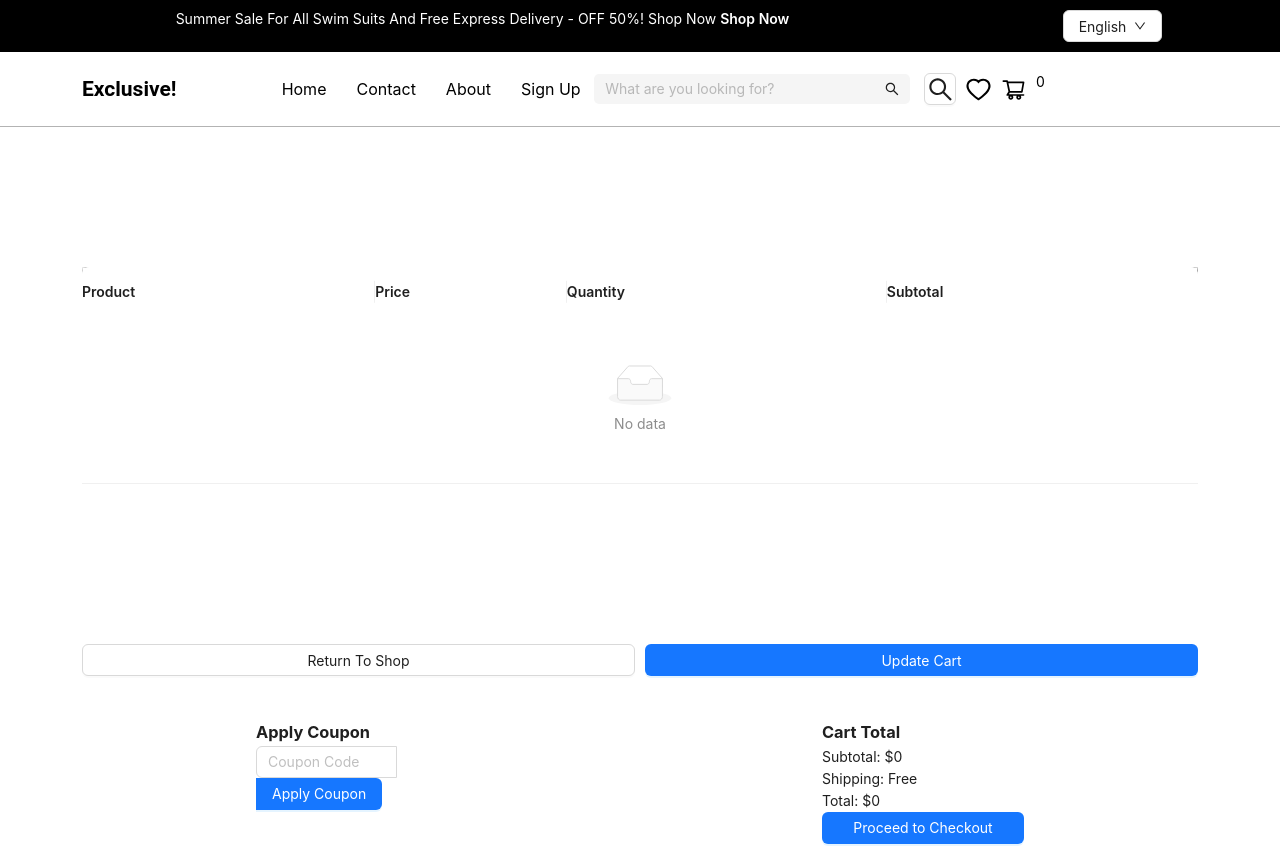
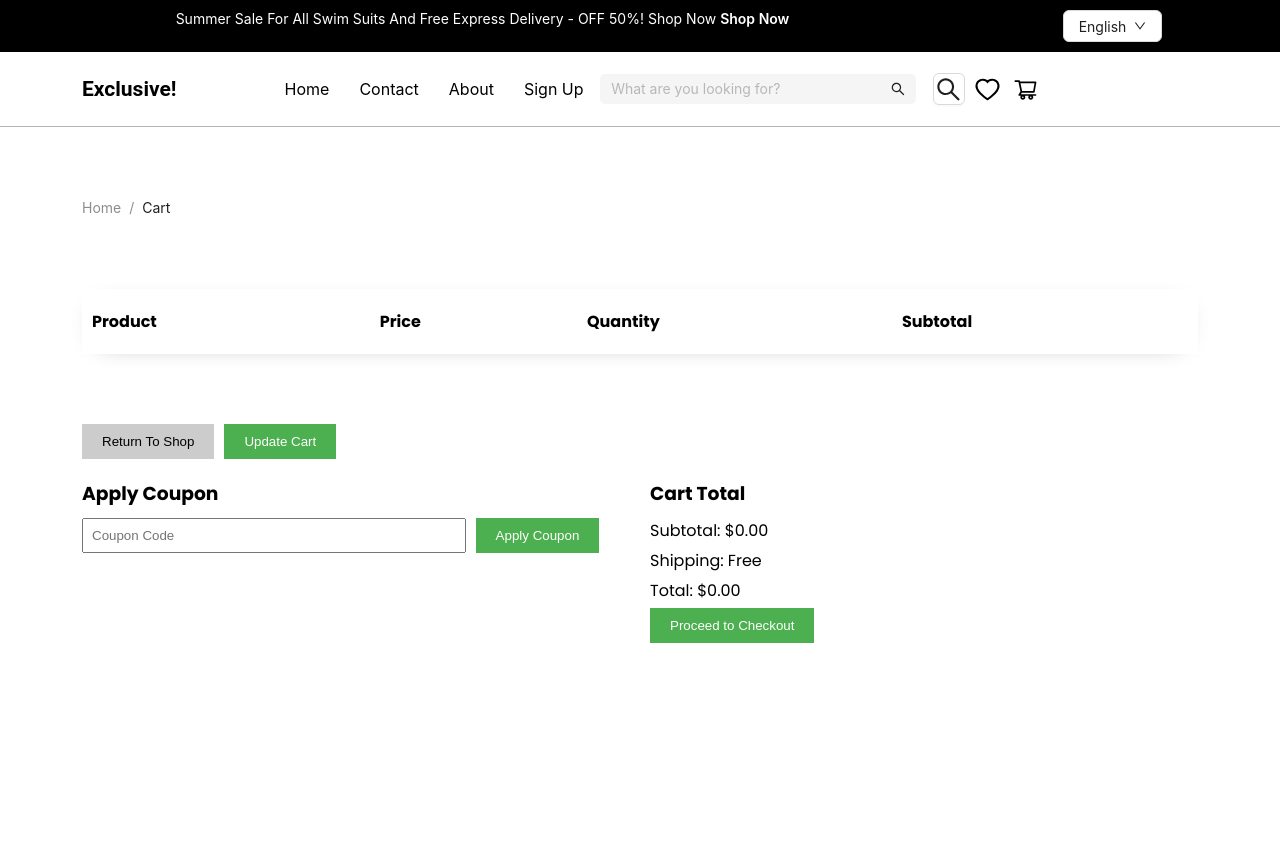
Before and after one commit to jhanzaib593/Exclusive-Store, a React (Create React App) app: page /cart in a window 1280 px wide. After the commit the page ends 800 px from the top, so only its background shows below. Built offline with nearby package versions, Linux system fonts and the light colour scheme.

Commit message:
cart style

```diff
--- a/src/components/cart/index.css
+++ b/src/components/cart/index.css
@@ -1,31 +1,94 @@
+/* Container */
+/* Cart Table */
 .cart-table {
-    padding: 10em 0;
+    width: 100%;
+        border-collapse: collapse;
+        margin-bottom: 20px;
+    }
+
+    .cart-table th,
+    .cart-table td {
+        padding: 10px;
+        text-align: left;
+    }
+
+    .cart-table tr {
+        box-shadow: 0 4px 27px -18px gray;
+        }
+
+        .cart-table th {
+            background-color: white;
+        }
+
+        .cart-table img {
+            width: 50px;
+            margin-right: 10px;
+        }
+
+        /* Actions */
+        .actions {
+            display: flex;
+            gap: 10px;
+            margin-top: 20px;
+        }
+
+        .default-btn,
+        .primary-btn {
+            padding: 10px 20px;
+            border: none;
+            cursor: pointer;
+        }
+
+        .default-btn {
+            background-color: #ccc;
+            color: #000;
+        }
+
+        .primary-btn {
+            background-color: #4CAF50;
+            color: white;
+        }
+
+        .primary-btn:hover,
+        .default-btn:hover {
+            opacity: 0.8;
+        }
+
+        /* Coupon and Cart Summary */
+        .coupon-summary {
+            display: flex;
+            gap: 20px;
+            margin-top: 20px;
+        }
+
+        .apply-coupon,
+        .cart-total {
+            flex: 1;
+        }
+
+        .apply-coupon input[type="text"] {
+            padding: 8px;
+            margin-right: 10px;
+            width: 70%;
+        }
+
+.cart-total input[type="number"] {
+    padding: 8px;
+    width: 60px;
 }
 
-.cart-table tr {
-    background-color: white !important;
-    box-shadow: 1px 1px 4px gray !important;
-    border: none !important;
-
+h3 {
+    margin-bottom: 10px;
 }
 
-.cart-table tr th {
-    background-color: white !important;
-    border: none !important;
-    padding: 1em 0 !important;
-
+button {
+    border: 1px solid #ccc;
 }
 
-.custom-table thead>tr>th {
-    padding: 16px;
-    /* Header cell padding */
-    text-align: left;
-    /* Optional: align text */
+p {
+    margin: 5px 0;
 }
 
-.custom-table tbody>tr>td {
-    padding: 12px;
-    /* Body cell padding */
-    vertical-align: middle;
-    /* Optional: align content */
+.cart-table-header tr th {
+    padding: 20px 10px;
 }
--- a/src/components/cart/index.js
+++ b/src/components/cart/index.js
@@ -1,23 +1,20 @@
 import React, { useState } from "react";
-import { Table, Button, Input, Row, Col, Card, InputNumber } from "antd";
-import "./index.css"; // Optional CSS file for custom styles
+import "./index.css"; // Custom CSS for styling
 import Header from "../header";
 import { TopBanner } from "../top-bar";
+import { Breadcrumb } from "antd";
 
 export const Cart = () => {
-  const productarry = localStorage.getItem("cart");
-
-  const initialValue = productarry ? JSON.parse(productarry) : [];
+  const productArray = localStorage.getItem("cart");
+  const initialValue = productArray ? JSON.parse(productArray) : [];
   const [cart, setCart] = useState(initialValue);
 
   const updateQuantity = (key, quantity) => {
     if (quantity === 0) {
-      // If quantity is zero, remove the item from the cart
       const updatedCart = cart.filter((item) => item._id !== key);
       setCart(updatedCart);
       localStorage.setItem("cart", JSON.stringify(updatedCart));
     } else {
-      // Update the quantity of the item in the cart
       const updatedCart = cart.map((item) =>
         item._id === key ? { ...item, quantity } : item
       );
@@ -38,100 +35,96 @@ export const Cart = () => {
     <>
       <TopBanner />
       <Header />
+
       <div className="container">
-        {/* Cart Table */}
-        <Table
-          dataSource={cart.map((item, index) => ({
-            ...item,
-            key: index,
-          }))}
-          className="cart-table custom-table"
-          pagination={false}
-          columns={[
+        <Breadcrumb
+          items={[
             {
-              title: "Product",
-              dataIndex: "product",
-              key: "product",
-              render: (text, record) => (
-                <div style={{ display: "flex", alignItems: "center" }}>
-                  <img
-                    src={record.productimg}
-                    alt={record.productname}
-                    style={{ width: 50, marginRight: 10 }}
-                  />
-                  {record.productname}
-                </div>
-              ),
+              title: "Home",
+              href: "/",
             },
+
             {
-              title: "Price",
-              dataIndex: "price",
-              key: "price",
-              render: (text, record) => {
-                return `$${record.discountprice || record.productprice}`; // Check if discountprice exists, otherwise show productprice
-              },
-            },
-            {
-              title: "Quantity",
-              dataIndex: "quantity",
-              key: "quantity",
-              render: (quantity, record) => (
-                <InputNumber
-                  min={0}
-                  defaultValue={quantity || 1} // Default to 1 if quantity is undefined
-                  onChange={(value) => updateQuantity(record._id, value)}
-                />
-              ),
-            },
-            {
-              title: "Subtotal",
-              key: "subtotal",
-              render: (_, record) => {
-                const quantity = record.quantity || 1; // Use record.quantity or default to 1 if undefined
-                const price = record.discountprice || record.productprice; // Use discountprice if available, otherwise productprice
-                return `$${price * quantity}`; // Calculate subtotal
-              },
+              title: "Cart",
             },
           ]}
-          scroll={{ x: 800 }} // Enable horizontal scrolling for smaller screens
+          style={{ padding: "5em 0" }}
         />
+        {/* Cart Table */}
+        <table className="cart-table">
+          <thead className="cart-table-header">
+            <tr style={{ padding: "10em 0" }}>
+              <th>Product</th>
+              <th>Price</th>
+              <th>Quantity</th>
+              <th>Subtotal</th>
+            </tr>
+          </thead>
+          <br />
+          <br />
+          <tbody>
+            {cart.map((item, index) => (
+              <>
+                <tr key={index}>
+                  <td>
+                    <div style={{ display: "flex", alignItems: "center" }}>
+                      <img
+                        src={item.productimg}
+                        alt={item.productname}
+                        style={{ width: 50, marginRight: 10 }}
+                      />
+                      {item.productname}
+                    </div>
+                  </td>
+                  <td>${item.discountprice || item.productprice}</td>
+                  <td>
+                    <input
+                      type="number"
+                      min="0"
+                      value={item.quantity || 1}
+                      onChange={(e) =>
+                        updateQuantity(item._id, parseInt(e.target.value, 10))
+                      }
+                      style={{ width: "60px" }}
+                    />
+                  </td>
+                  <td>
+                    $
+                    {(
+                      (item.discountprice || item.productprice) *
+                      (item.quantity || 1)
+                    ).toFixed(2)}
+                  </td>
+                </tr>
+                <br />
+                <br />
+              </>
+            ))}
+          </tbody>
+        </table>
 
         {/* Actions */}
-        <div
-          style={{ marginTop: 20, display: "flex", flexWrap: "wrap", gap: 10 }}
-        >
-          <Button type="default" style={{ flex: 1, minWidth: 150 }}>
-            Return To Shop
-          </Button>
-          <Button type="primary" style={{ flex: 1, minWidth: 150 }}>
-            Update Cart
-          </Button>
+        <div className="actions">
+          <button className="default-btn">Return To Shop</button>
+          <button className="primary-btn">Update Cart</button>
         </div>
 
         {/* Coupon and Cart Summary */}
-        <Row gutter={[16, 16]} style={{ marginTop: 20 }}>
-          <Col xs={24} md={12}>
-            <Card>
-              <h3>Apply Coupon</h3>
-              <Input.Group compact>
-                <Input style={{ width: "70%" }} placeholder="Coupon Code" />
-                <Button type="primary">Apply Coupon</Button>
-              </Input.Group>
-            </Card>
-          </Col>
+        <div className="coupon-summary">
+          <div className="apply-coupon">
+            <h3>Apply Coupon</h3>
+            <input type="text" placeholder="Coupon Code" />
+            <button className="primary-btn">Apply Coupon</button>
+          </div>
 
-          <Col xs={24} md={12}>
-            <Card>
-              <h3>Cart Total</h3>
-              <p>Subtotal: ${calculateSubtotal()}</p>
-              <p>Shipping: Free</p>
-              <p>Total: ${calculateSubtotal()}</p>
-              <Button type="primary" block>
-                Proceed to Checkout
-              </Button>
-            </Card>
-          </Col>
-        </Row>
+          <div className="cart-total">
+            <h3>Cart Total</h3>
+            <p>Subtotal: ${calculateSubtotal().toFixed(2)}</p>
+            <p>Shipping: Free</p>
+            <p>Total: ${calculateSubtotal().toFixed(2)}</p>
+            <button className="primary-btn">Proceed to Checkout</button>
+          </div>
+        </div>
       </div>
     </>
   );
--- a/src/components/header/index.css
+++ b/src/components/header/index.css
@@ -64,7 +64,11 @@
 }
 
 .icon_cart:hover {
-  color: #DB4444;
+  color: #DB4444 !important;
+  }
+
+  .ant-badge {
+    margin: auto !important;
 }
 
 :where(.css-dev-only-do-not-override-161f05s).ant-col-12 {
--- a/src/components/header/index.js
+++ b/src/components/header/index.js
@@ -1,4 +1,4 @@
-import { Col, Row, Affix, Input, Drawer, Button } from "antd";
+import { Col, Row, Affix, Input, Drawer, Button, Badge, Avatar } from "antd";
 import "./index.css";
 import React, { useState } from "react";
 import {
@@ -7,7 +7,7 @@ import {
   SearchOutlined,
   ShoppingCartOutlined,
 } from "@ant-design/icons";
-import { NavLink } from "react-router-dom";
+import { Link, NavLink } from "react-router-dom";
 import { useTranslation } from "react-i18next";
 
 const Header = () => {
@@ -104,11 +104,31 @@ const Header = () => {
                     className="icon_cart"
                     style={{ fontSize: "25px" }}
                   />
-                  <ShoppingCartOutlined
+                  {/* <Link
+                    to="/cart"
+                    style={{ textDecoration: "none", color: "black" }}
+                  >
+                    <ShoppingCartOutlined
+                      className="icon_cart"
+                      style={{ fontSize: "25px" }}
+                    />
+                    <sup> {`${initialValue.length}`}</sup>
+                  </Link> */}
+                  <Badge
                     className="icon_cart"
-                    style={{ fontSize: "25px" }}
-                  />
-                  {`${initialValue.length}`}
+                    style={{ margin: "auto" }}
+                    count={initialValue.length}
+                  >
+                    <Avatar
+                      className="icon_cart"
+                      style={{
+                        backgroundColor: "transparent",
+                        color: "black",
+                        fontSize: "25px",
+                      }}
+                      icon={<ShoppingCartOutlined />}
+                    />
+                  </Badge>
                 </div>
               </Col>
 
```
